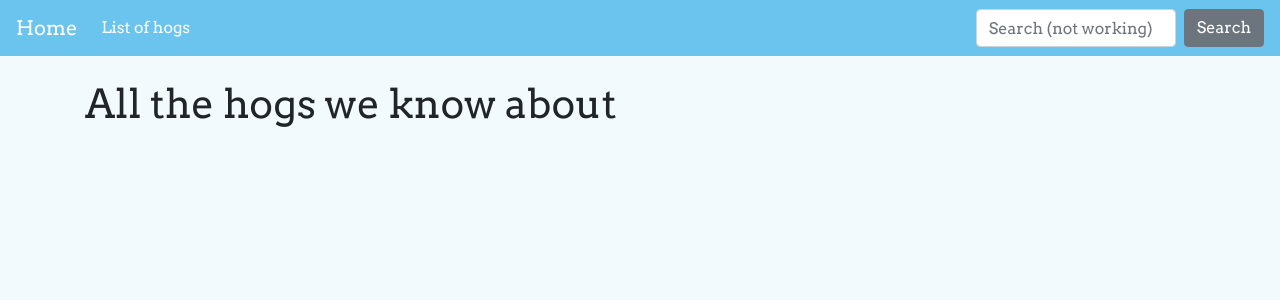
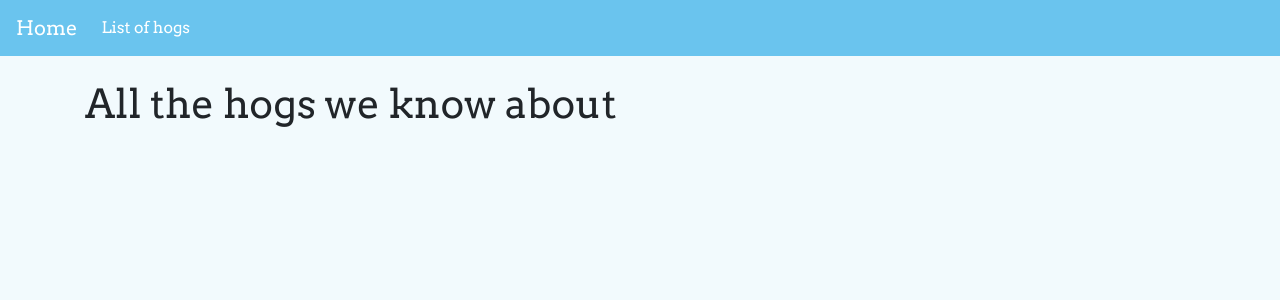
Before and after one commit to tech4nature/hogapp, a Django app: page /hogs/ in a window 1280 px wide. Shown: the top 300 px of the page. Run offline with Django 3.2, Linux system fonts and the light colour scheme; data that the repository does not hold is empty; some libraries are stand-ins or nearby versions.

Commit message:
Remove unused search placeholder

```diff
--- a/hog/frontend/templates/_base.html
+++ b/hog/frontend/templates/_base.html
@@ -95,10 +95,6 @@
         <a class="nav-link" href="{% url 'hogs' %}">List of hogs</a>
       </li>
     </ul>
-    <form class="form-inline my-2 my-lg-0">
-      <input class="form-control mr-sm-2" type="text" placeholder="Search (not working)" aria-label="Search">
-      <button class="btn btn-secondary my-2 my-sm-0" type="submit">Search</button>
-    </form>
   </div>
 </nav>
 
```
